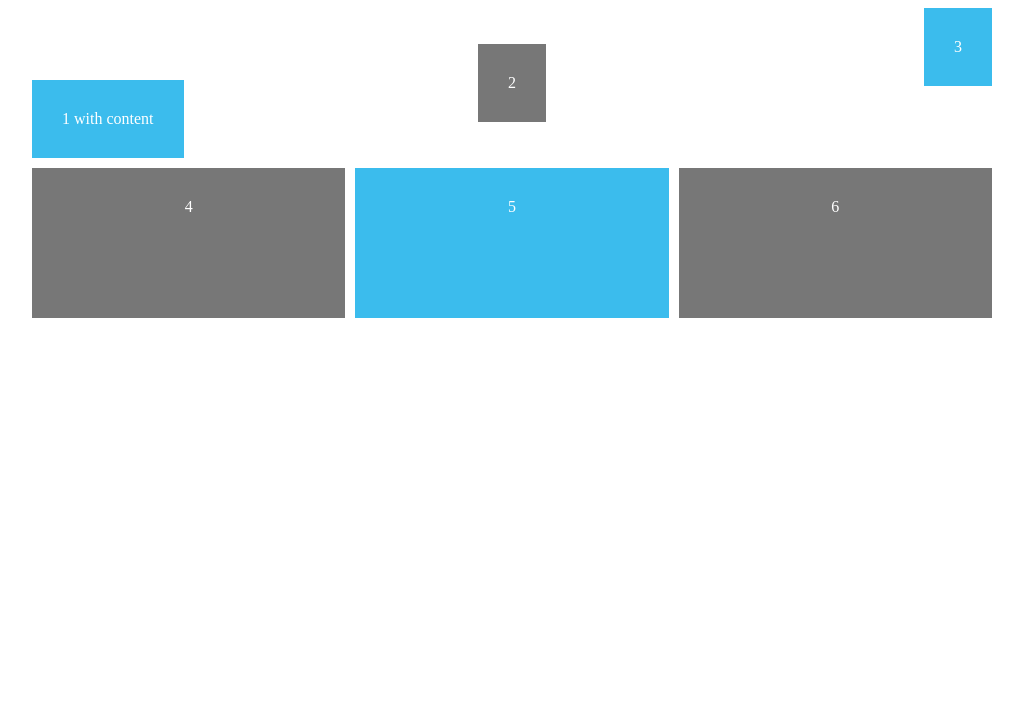
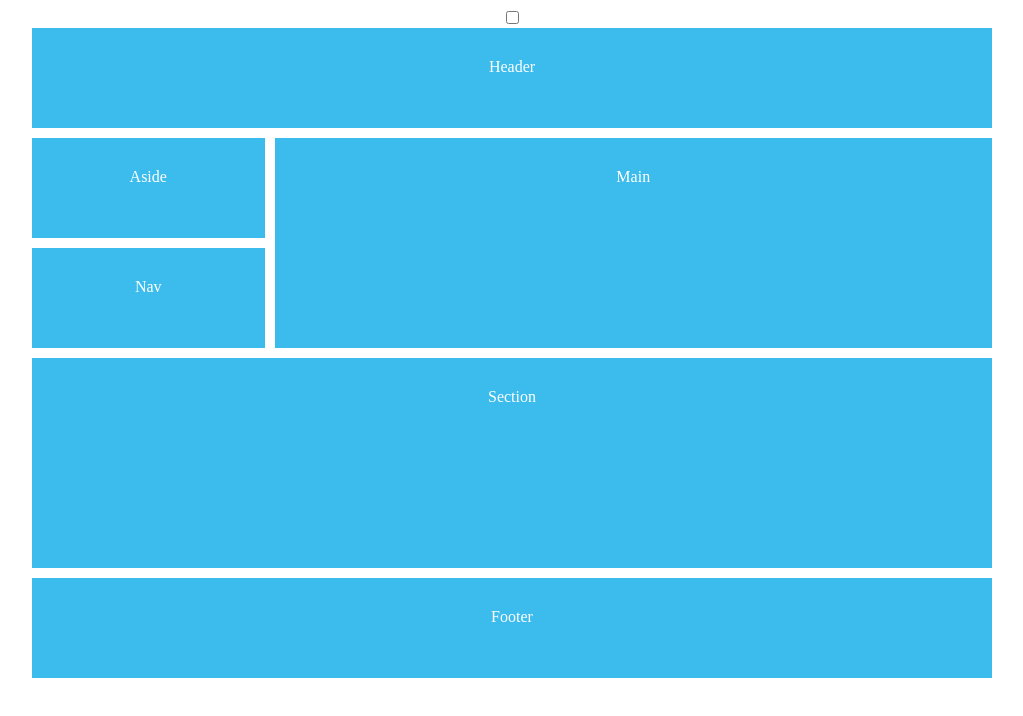
Before and after one commit to tomasz-belech/CSS-GriD, a plain HTML site: page index.html in a window 1280 px wide. Shown: the whole page, without its empty margins (128-1151 px from the left). Drawn offline with Linux system fonts and the light colour scheme.

Commit message:
Create a 12-Column Grid

```diff
--- a/index.html
+++ b/index.html
@@ -10,48 +10,77 @@
 		}
 		#content{
 			display: grid;
-			grid-template-columns: repeat(3, 1fr);
-			grid-auto-rows: minmax(150px, auto);
+			grid-template-columns: repeat(12, 1fr);
+			grid-auto-rows: minmax(100px, auto);
 			grid-gap: 10px;
 			max-width: 960px;
 			margin: 0 auto;
-			/*align-items: start;*/
-			/*justify-items: start;*/
+            position:relative;
 		}
-		#content div{
+		#content > *{
 			background: #3bbced;
 			padding: 30px;
-			/*justify-self: start;*/
-			/*align-self: start;*/
 		}
-		#content div:nth-child(even){
-			background: #777;
-			padding: 30px;
-		}
-		.one{
-			align-self: end;
-			justify-self: start;
-		}
-		.two{
-			align-self: center;
-			justify-self: center;
-		}
-		.three{
-			align-self: start;
-			justify-self: end;
-		}
+        header{
+            grid-column: 1 / 13;
+        }
+        main{
+            grid-column: 4 / 13;
+            grid-row: 2 / 4;
+        }
+        aside{
+            grid-column: 1 / 4;
+        }
+        nav{
+            grid-column: 1 / 4;
+        }
+        section{
+            grid-column: 1 / 13;
+            grid-row: 4 / 6;
+        }
+        footer{
+            grid-column: 1 / 13;
+        }
+
+        #grid{
+            position: absolute;
+            top: 0;
+            left: 0;
+            display: grid;
+            grid-template-columns: repeat(12, 1fr);
+            grid-auto-rows: minmax(100%, auto);
+            width: 100%;
+            height: 100%;
+            background: transparent;
+            padding: 0;
+            display: none;
+        }
+        input:checked + #content #grid{
+            display: grid;
+        }
+        #grid p{
+            border: 1px solid;
+            background: #000;
+            margin: 0;
+            opacity: 0.2;
+        }
 	</style>
 </head>
 <body>
 
+    <input type="checkbox" />
 	<div id="content">
 
-		<div class="one">1 with content</div>
-		<div class="two">2</div>
-		<div class="three">3</div>
-		<div class="four">4</div>
-		<div class="five">5</div>
-		<div class="six">6</div>
+        <div id="grid">
+            <p></p><p></p><p></p><p></p><p></p><p></p><p></p><p></p><p></p><p></p><p></p><p></p>
+        </div>
+
+		<header>Header</header>
+        <main>Main</main>
+        <section>Section</section>
+        <aside>Aside</aside>
+        <nav>Nav</nav>
+        <footer>Footer</footer>
 
 	</div>
 
```
